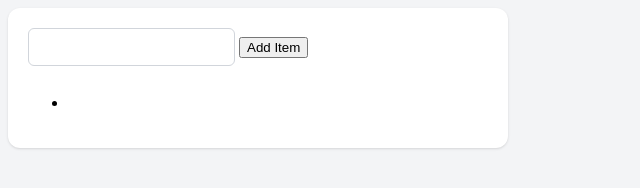
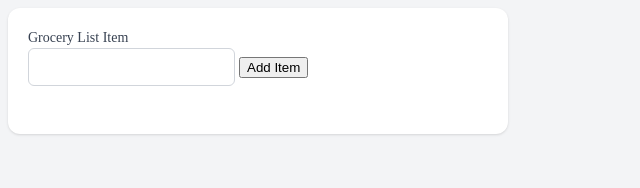
Before and after one commit to Endobyte/notes-3.3, a plain HTML site: page insertYT2.html in a window 1280 px wide. Shown: the whole page, without its empty margins (0-640 px from the left). Drawn offline with Linux system fonts and the light colour scheme.

Commit message:
Completed Your Turn 1 and 2 for 3.8

```diff
--- a/insertYT2.html
+++ b/insertYT2.html
@@ -2,32 +2,34 @@
 <html lang="en">
 <head>
     <meta charset="UTF-8">
-    <title>Title</title>
+    <title>Groceries</title>
     <link rel="stylesheet" href="style.css" type="text/css">
 </head>
 <body>
 <div class="container">
     <div class="content">
         <form>
+            <label for="item">Grocery List Item</label>
             <input type="text" id="item" name="item">
             <button type="button">Add Item</button>
-            <ul id="myList"></ul>
+            <ul></ul>
         </form>
     </div>
 </div>
 <script>
-    const myList = document.getElementById('myList');
-    const input = document.getElementById('item');
+    const myList = document.querySelector('ul');
+    const item = document.getElementById('item');
     const button = document.querySelector('button');
     function addItem() {
         let newElement = document.createElement('li');
-        newElement.innerHTML = input.value;
+        newElement.innerHTML = item.value;
         newElement.addEventListener('click', function(e) {
             newElement.remove();
         });
         myList.appendChild(newElement);
+        item.value = "";
     }
-    button.addEventListener('click', addItem());
+    button.addEventListener('click', addItem);
 </script>
 </body>
 </html>
```
